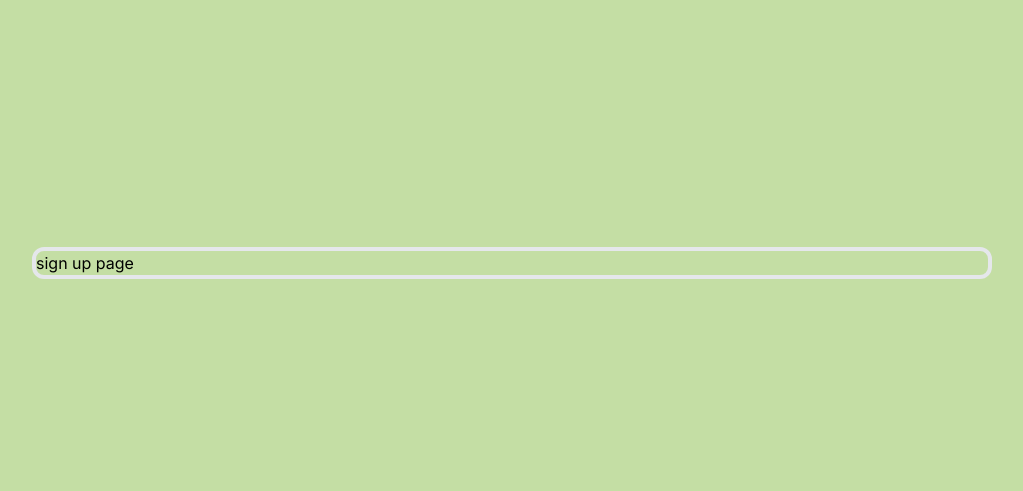
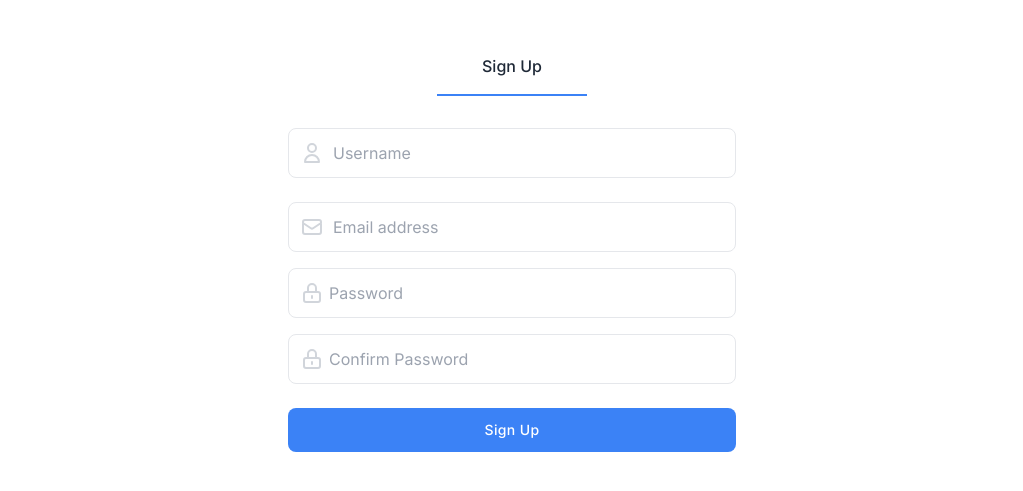
Before and after one commit to JaeBrian/littlethings, a Next.js app in the folder littlethings/: page /signup in a window 1280 px wide. Shown: the part 137-628 px from the top of the page, without its empty margins (128-1151 px from the left). Built offline with nearby package versions, Linux system fonts and the light colour scheme.

Commit message:
added signup frame

```diff
--- a/littlethings/package.json
+++ b/littlethings/package.json
@@ -10,6 +10,7 @@
   },
   "dependencies": {
     "better-sqlite3": "^9.4.1",
+    "clsx": "^2.1.0",
     "drizzle-orm": "^0.29.3",
     "next": "14.1.0",
     "react": "^18",
--- a/littlethings/src/app/(auth)/signup/page.tsx
+++ b/littlethings/src/app/(auth)/signup/page.tsx
@@ -1,3 +1,134 @@
+import Link from 'next/link';
+
 export default function SignUp() {
-  return <div> sign up page</div>;
+  return (
+    <div className="bg-white dark:bg-gray-900">
+      <div className="container flex items-center justify-center min-h-screen px-6 mx-auto">
+        <form className="w-full max-w-md">
+          <div className="flex justify-center mx-auto"></div>
+
+          <div className="flex items-center justify-center mt-6">
+            <a
+              href="#"
+              className="w-1/3 pb-4 font-medium text-center text-gray-800 capitalize border-b-2 border-blue-500 dark:border-blue-400 dark:text-white"
+            >
+              sign up
+            </a>
+          </div>
+
+          <div className="relative flex items-center mt-8">
+            <span className="absolute">
+              <svg
+                xmlns="http://www.w3.org/2000/svg"
+                className="w-6 h-6 mx-3 text-gray-300 dark:text-gray-500"
+                fill="none"
+                viewBox="0 0 24 24"
+                stroke="currentColor"
+                stroke-width="2"
+              >
+                <path
+                  stroke-linecap="round"
+                  stroke-linejoin="round"
+                  d="M16 7a4 4 0 11-8 0 4 4 0 018 0zM12 14a7 7 0 00-7 7h14a7 7 0 00-7-7z"
+                />
+              </svg>
+            </span>
+
+            <input
+              type="text"
+              className="block w-full py-3 text-gray-700 bg-white border rounded-lg px-11 dark:bg-gray-900 dark:text-gray-300 dark:border-gray-600 focus:border-blue-400 dark:focus:border-blue-300 focus:ring-blue-300 focus:outline-none focus:ring focus:ring-opacity-40"
+              placeholder="Username"
+            />
+          </div>
+
+          <div className="relative flex items-center mt-6">
+            <span className="absolute">
+              <svg
+                xmlns="http://www.w3.org/2000/svg"
+                className="w-6 h-6 mx-3 text-gray-300 dark:text-gray-500"
+                fill="none"
+                viewBox="0 0 24 24"
+                stroke="currentColor"
+                stroke-width="2"
+              >
+                <path
+                  stroke-linecap="round"
+                  stroke-linejoin="round"
+                  d="M3 8l7.89 5.26a2 2 0 002.22 0L21 8M5 19h14a2 2 0 002-2V7a2 2 0 00-2-2H5a2 2 0 00-2 2v10a2 2 0 002 2z"
+                />
+              </svg>
+            </span>
+
+            <input
+              type="email"
+              className="block w-full py-3 text-gray-700 bg-white border rounded-lg px-11 dark:bg-gray-900 dark:text-gray-300 dark:border-gray-600 focus:border-blue-400 dark:focus:border-blue-300 focus:ring-blue-300 focus:outline-none focus:ring focus:ring-opacity-40"
+              placeholder="Email address"
+            />
+          </div>
+
+          <div className="relative flex items-center mt-4">
+            <span className="absolute">
+              <svg
+                xmlns="http://www.w3.org/2000/svg"
+                className="w-6 h-6 mx-3 text-gray-300 dark:text-gray-500"
+                fill="none"
+                viewBox="0 0 24 24"
+                stroke="currentColor"
+                stroke-width="2"
+              >
+                <path
+                  stroke-linecap="round"
+                  stroke-linejoin="round"
+                  d="M12 15v2m-6 4h12a2 2 0 002-2v-6a2 2 0 00-2-2H6a2 2 0 00-2 2v6a2 2 0 002 2zm10-10V7a4 4 0 00-8 0v4h8z"
+                />
+              </svg>
+            </span>
+
+            <input
+              type="password"
+              className="block w-full px-10 py-3 text-gray-700 bg-white border rounded-lg dark:bg-gray-900 dark:text-gray-300 dark:border-gray-600 focus:border-blue-400 dark:focus:border-blue-300 focus:ring-blue-300 focus:outline-none focus:ring focus:ring-opacity-40"
+              placeholder="Password"
+            />
+          </div>
+
+          <div className="relative flex items-center mt-4">
+            <span className="absolute">
+              <svg
+                xmlns="http://www.w3.org/2000/svg"
+                className="w-6 h-6 mx-3 text-gray-300 dark:text-gray-500"
+                fill="none"
+                viewBox="0 0 24 24"
+                stroke="currentColor"
+                stroke-width="2"
+              >
+                <path
+                  stroke-linecap="round"
+                  stroke-linejoin="round"
+                  d="M12 15v2m-6 4h12a2 2 0 002-2v-6a2 2 0 00-2-2H6a2 2 0 00-2 2v6a2 2 0 002 2zm10-10V7a4 4 0 00-8 0v4h8z"
+                />
+              </svg>
+            </span>
+
+            <input
+              type="password"
+              className="block w-full px-10 py-3 text-gray-700 bg-white border rounded-lg dark:bg-gray-900 dark:text-gray-300 dark:border-gray-600 focus:border-blue-400 dark:focus:border-blue-300 focus:ring-blue-300 focus:outline-none focus:ring focus:ring-opacity-40"
+              placeholder="Confirm Password"
+            />
+          </div>
+
+          <div className="mt-6">
+            <button className="w-full px-6 py-3 text-sm font-medium tracking-wide text-white capitalize transition-colors duration-300 transform bg-blue-500 rounded-lg hover:bg-blue-400 focus:outline-none focus:ring focus:ring-blue-300 focus:ring-opacity-50">
+              Sign Up
+            </button>
+
+            <div className="no-underline text-sm hover:underline mt-6 text-center ">
+              <Link className="text-white" href="/login" passHref>
+                Already have an account?
+              </Link>
+            </div>
+          </div>
+        </form>
+      </div>
+    </div>
+  );
 }
--- a/littlethings/src/app/layout.tsx
+++ b/littlethings/src/app/layout.tsx
@@ -17,8 +17,8 @@ export default function RootLayout({
   return (
     <html lang="en">
       <body className={inter.className}>
-        <div className="flex justify-center items-center bg-pastel-green w-full h-screen">
-          <div className="flex-col justify-center items-center w-3/4 border-4 rounded-xl">
+        <div className="flex justify-center items-center dark:bg-gray-900 w-full h-screen">
+          <div className="flex-col justify-center items-center w-3/4 ">
             {children}
           </div>
         </div>
--- a/littlethings/src/app/page.tsx
+++ b/littlethings/src/app/page.tsx
@@ -1,17 +1,13 @@
 'use client';
 import './globals.css';
 import { useEffect, useState } from 'react';
+import clsx from 'clsx';
 
 export default function Home() {
-  // const [message, setMessage] = useState('loading');
-  // useEffect(() => {
-  //   fetch('http://localhost:8080/api/home')
-  //     .then((response) => response.json())
-  //     .then((data) => {
-  //       console.log(data);
-  //       setMessage(data.message);
-  //     });
-  // }, []);
+  const [activeButton, setActiveButton] = useState('');
+  const handleButtonClick = (button: 'weekly' | 'monthly') => {
+    setActiveButton(button);
+  };
 
   return (
     <>
@@ -19,10 +15,30 @@ export default function Home() {
         LITTLE THINGS
       </div>
       <div className="flex mt-40 justify-center items-center space-x-10">
-        <button className="bg-transparent hover:bg-green-500 text-green-700 font-semibold hover:text-white py-4 p-6 border border-green-500 hover:border-transparent rounded w-1/5">
+        <button
+          className={clsx(
+            'bg-transparent font-semibold py-4 px-6 border rounded w-1/5',
+            {
+              'bg-green-500 text-white border-transparent':
+                activeButton === 'weekly',
+              'text-green-700 border-green-500': activeButton !== 'weekly',
+            }
+          )}
+          onClick={() => handleButtonClick('weekly')}
+        >
           WEEKLY
         </button>
-        <button className="bg-transparent hover:bg-green-500 text-green-700 font-semibold hover:text-white py-4 px-6 border border-green-500 hover:border-transparent rounded w-1/5">
+        <button
+          className={clsx(
+            'bg-transparent font-semibold py-4 px-6 border rounded w-1/5',
+            {
+              'bg-green-500 text-white border-transparent':
+                activeButton === 'monthly',
+              'text-green-700 border-green-500': activeButton !== 'monthly',
+            }
+          )}
+          onClick={() => handleButtonClick('monthly')}
+        >
           MONTHLY
         </button>
       </div>
```
Also changed, not shown: 1 other file (tests, documents, lock files or other folders).
